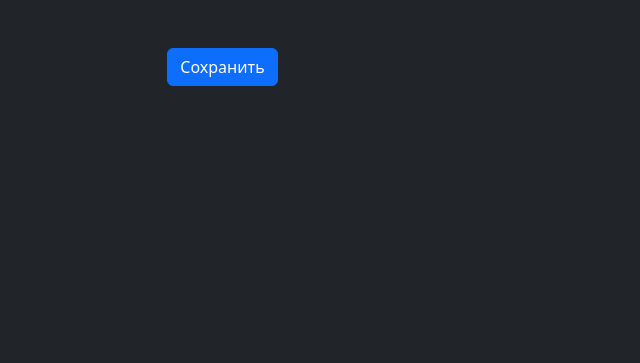
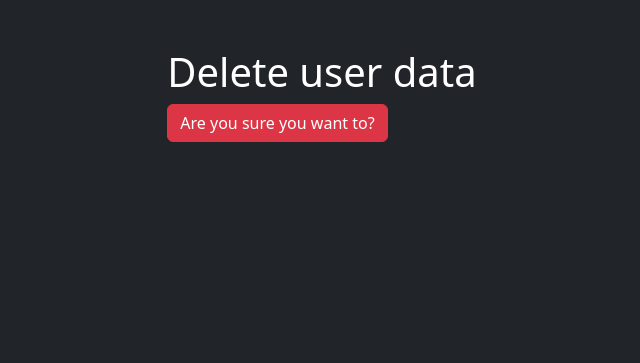
Before and after one commit to Midnight95/task-manager, a Django app: page /users/1/delete/ in a window 1280 px wide. Shown: the part 57-420 px from the top of the page, without its empty margins (58-698 px from the left). Run offline with Django 4.2, Linux system fonts and the light colour scheme; tables that the repository leaves empty hold one stand-in row (values such as "Sample post"); some libraries are stand-ins or nearby versions.

Commit message:
updated user views

```diff
--- /dev/null
+++ b/task_manager/templates/user/delete_user.html
@@ -0,0 +1,11 @@
+{% extends "base.html" %}
+{% block main %}
+  {% load i18n django_bootstrap5 %}
+    <div class="container col-12 col-md-10 col-lg-8 mx-auto">
+    <p class="h1">{{ title }}</p>
+      <form method="post">
+        {% csrf_token %}
+        {% bootstrap_button button_class="btn btn-danger" button_type="submit" content=button_text %}
+      </form>
+    </div>
+{% endblock main %}
--- a/task_manager/templates/user/user.html
+++ b/task_manager/templates/user/user_form.html
@@ -2,10 +2,11 @@
 {% block main %}
   {% load i18n django_bootstrap5 %}
     <div class="container col-12 col-md-10 col-lg-8 mx-auto">
+    <p class="h1">{{ title }}</p>
       <form method="post">
         {% csrf_token %}
         {% bootstrap_form form %}
-        {% bootstrap_button button_type="submit" content="Сохранить" %}
+        {% bootstrap_button button_type="submit" content=button_text %}
       </form>
     </div>
 {% endblock main %}
--- a/task_manager/templates/user/user_list.html
+++ b/task_manager/templates/user/user_list.html
@@ -1,7 +1,6 @@
 {% extends "base.html" %}
 {% block main %}
   {% load i18n %}
-
 
   <div class="container">
     <p class="h1">{{ title }}</p>
--- a/task_manager/user/forms.py
+++ b/task_manager/user/forms.py
@@ -6,6 +6,7 @@ from django.contrib.auth.forms import UserCreationForm
 class UserForm(UserCreationForm):
     first_name = forms.CharField(max_length=100)
     last_name = forms.CharField(max_length=100)
+
     class Meta:
         model = User
-        fields = ['email', 'first_name', 'last_name', 'username']
+        fields = ['email', 'first_name', 'last_name', 'username', 'password1', 'password2']
--- a/task_manager/user/views.py
+++ b/task_manager/user/views.py
@@ -15,19 +15,23 @@ class UserListView(ListView):
 
 class UserCreateView(CreateView):
     form_class = UserForm
-    template_name = 'user/user.html'
-    extra_context = {'title': _('Sign up')}
+    template_name = 'user/user_form.html'
+    extra_context = {'title': _('Sign up'), 'button_text': _('Sign up')}
 
 
 class UserUpdateView(UpdateView):
     model = User
-    fields = '__all__'
-    template_name = 'user/user.html'
-    extra_context = {'title': _('Edit user data')}
+    form_class = UserForm
+    template_name = 'user/user_form.html'
+    extra_context = {'title': _('Update user data'), 'button_text': _('Save changes')}
     success_url = reverse_lazy('user_list')
 
 
 class UserDeleteView(DeleteView):
     model = User
-    template_name = 'user/user.html'
+    template_name = 'user/delete_user.html'
+    extra_context = {
+        'title': _('Delete user data'),
+        'button_text': _('Are you sure you want to?')
+    }
     success_url = reverse_lazy('user_list')
```
